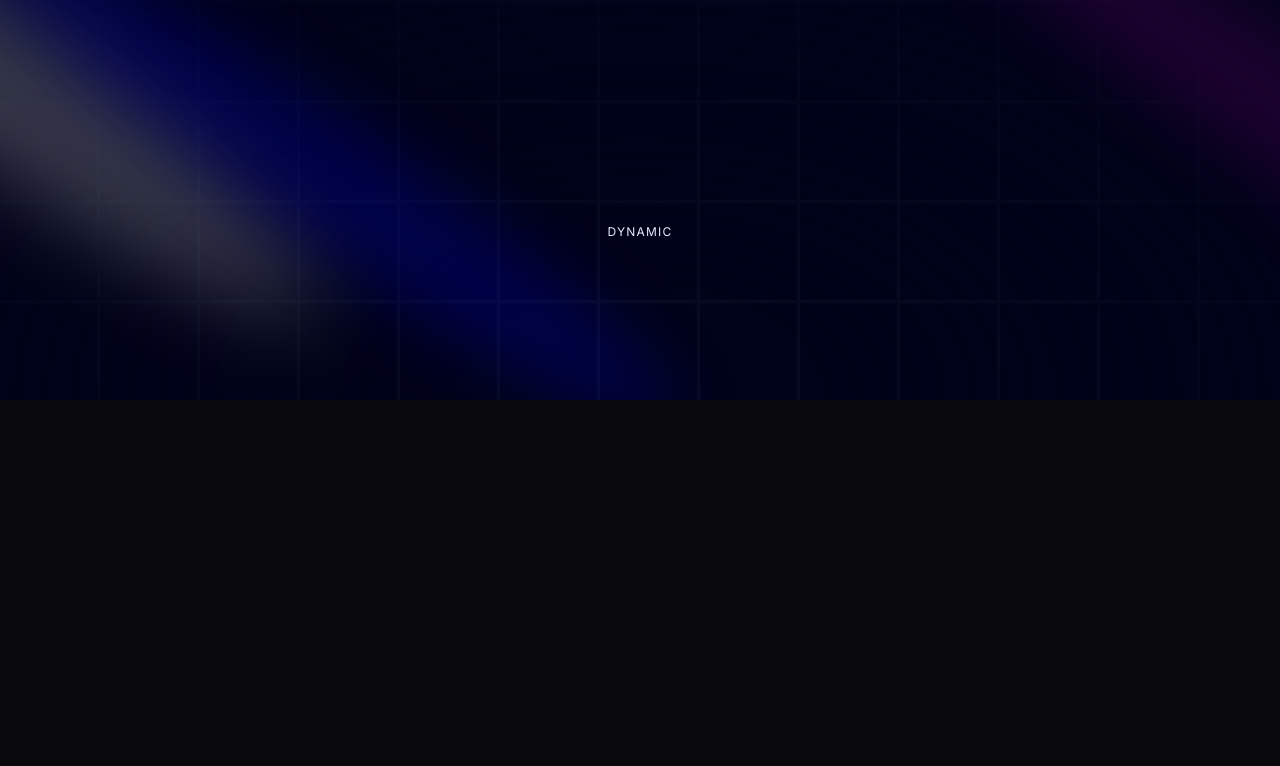
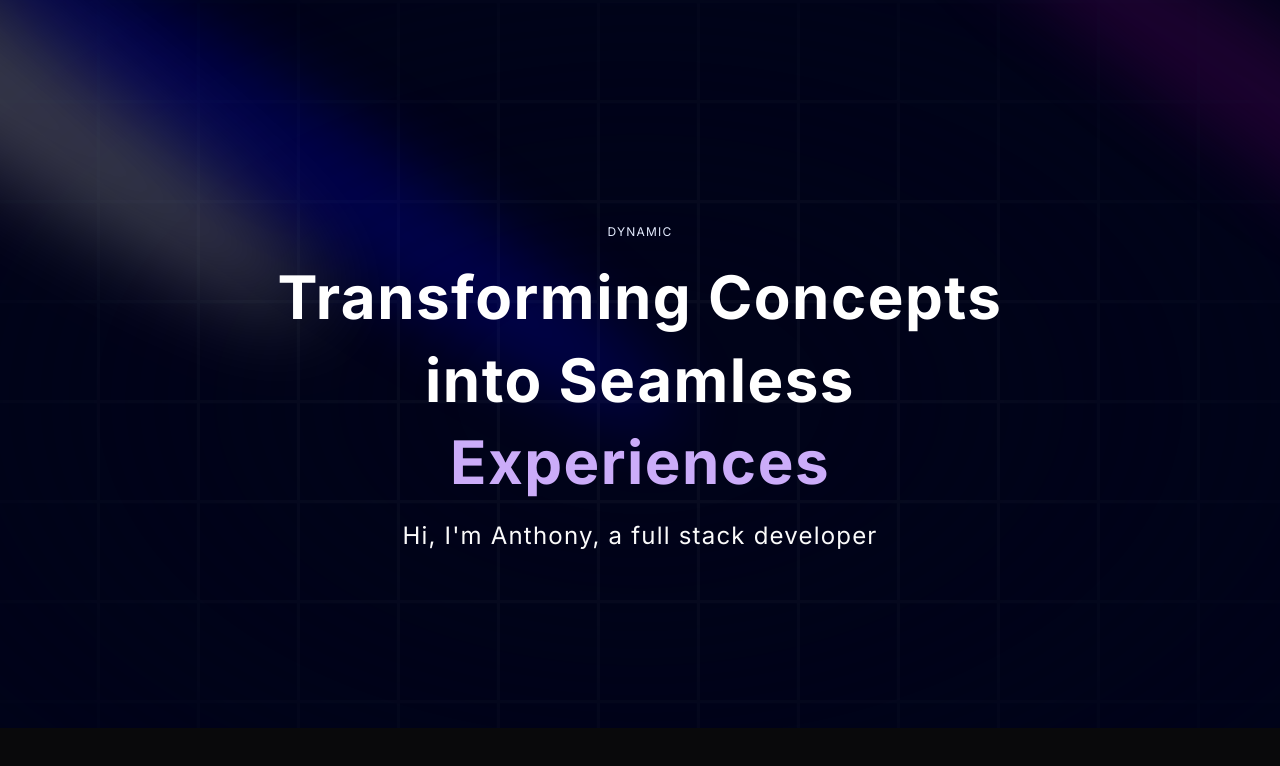
Before and after one commit to ASproson/dev_portfolio, a Next.js app: page / in a window 1280 px wide. Shown: the top 766 px of the page. Built offline with nearby package versions, Linux system fonts and the light colour scheme.

Commit message:
Name tag

```diff
--- a/components/Hero.tsx
+++ b/components/Hero.tsx
@@ -1,5 +1,6 @@
 import React from "react";
 import { Spotlight } from "./ui/Spotlight";
+import { TextGenerateEffect } from "./ui/TextGenerate";
 
 const Hero = () => {
   return (
@@ -25,6 +26,13 @@ const Hero = () => {
           <h2 className="uppercase tracking-widest text-xs text-center text-blue-100 max-w-80">
             Dynamic
           </h2>
+          <TextGenerateEffect
+            className="text-center text-[40px] md:text-5xl lg:text-6xl"
+            words="Transforming Concepts into Seamless Experiences"
+          />
+          <p className="text-center md:tracking-wider mb-4 text-sm md:text-lg lg:text-2xl">
+            Hi, I&apos;m Anthony, a full stack developer
+          </p>
         </div>
       </div>
     </div>
```
